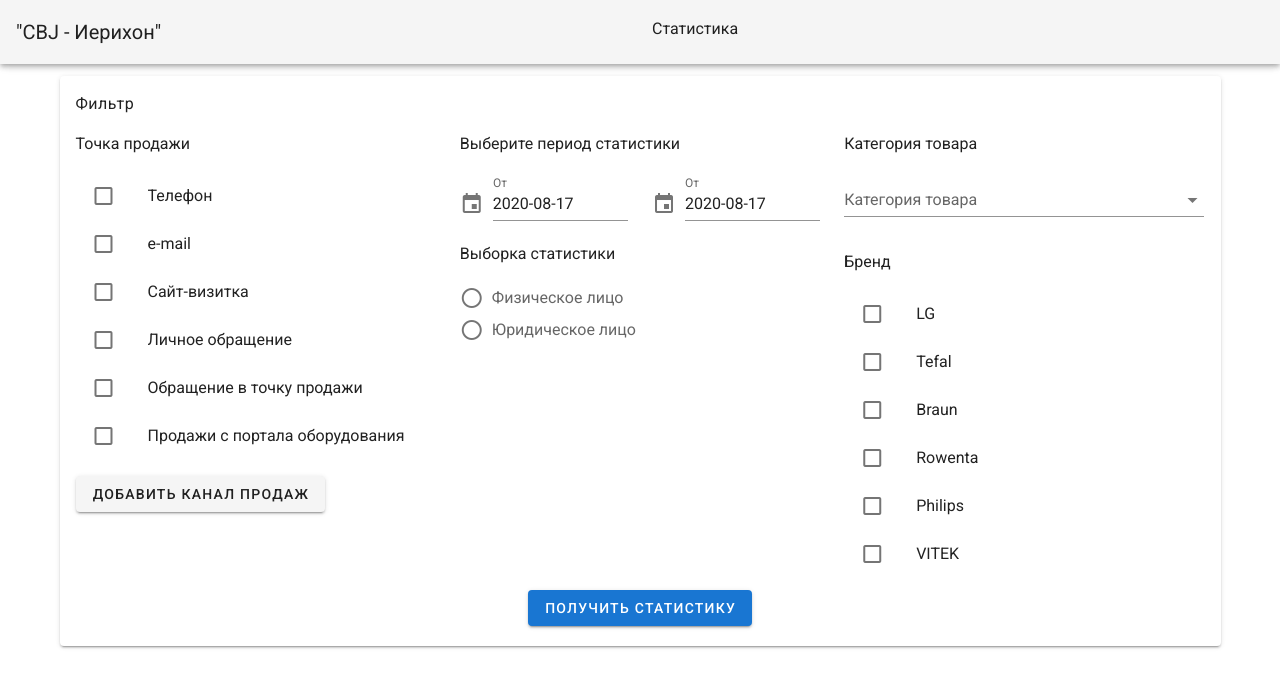
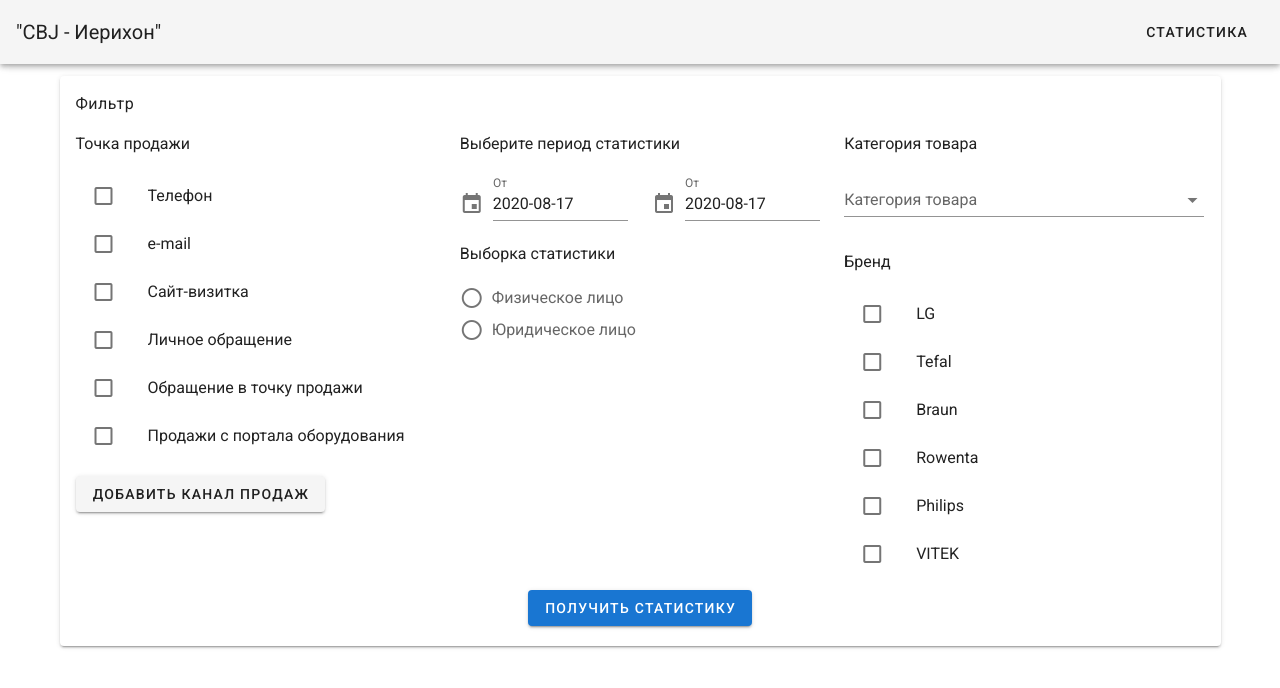
Before and after one commit to stasshtaub/jericho, a Vue app: page / in a window 1280 px wide. Shown: the top 688 px of the page. Built offline with nearby package versions, Linux system fonts and the light colour scheme.

Commit message:
bugfix/ Исправил шапку: сделал ссылки на страницы

```diff
--- a/src/App.vue
+++ b/src/App.vue
@@ -1,12 +1,11 @@
 <template>
   <v-app>
     <v-app-bar app>
-      <v-row>
-        <v-col cols="6">
-          <v-toolbar-title>"CBJ - Иерихон"</v-toolbar-title></v-col
-        >
-        <v-col cols="6"> Статистика</v-col>
-      </v-row>
+      <v-toolbar-title>"CBJ - Иерихон"</v-toolbar-title>
+      <v-spacer></v-spacer>
+      <nav>
+        <v-btn text href="/">Статистика</v-btn>
+      </nav>
     </v-app-bar>
     <v-main>
       <v-container>
```
